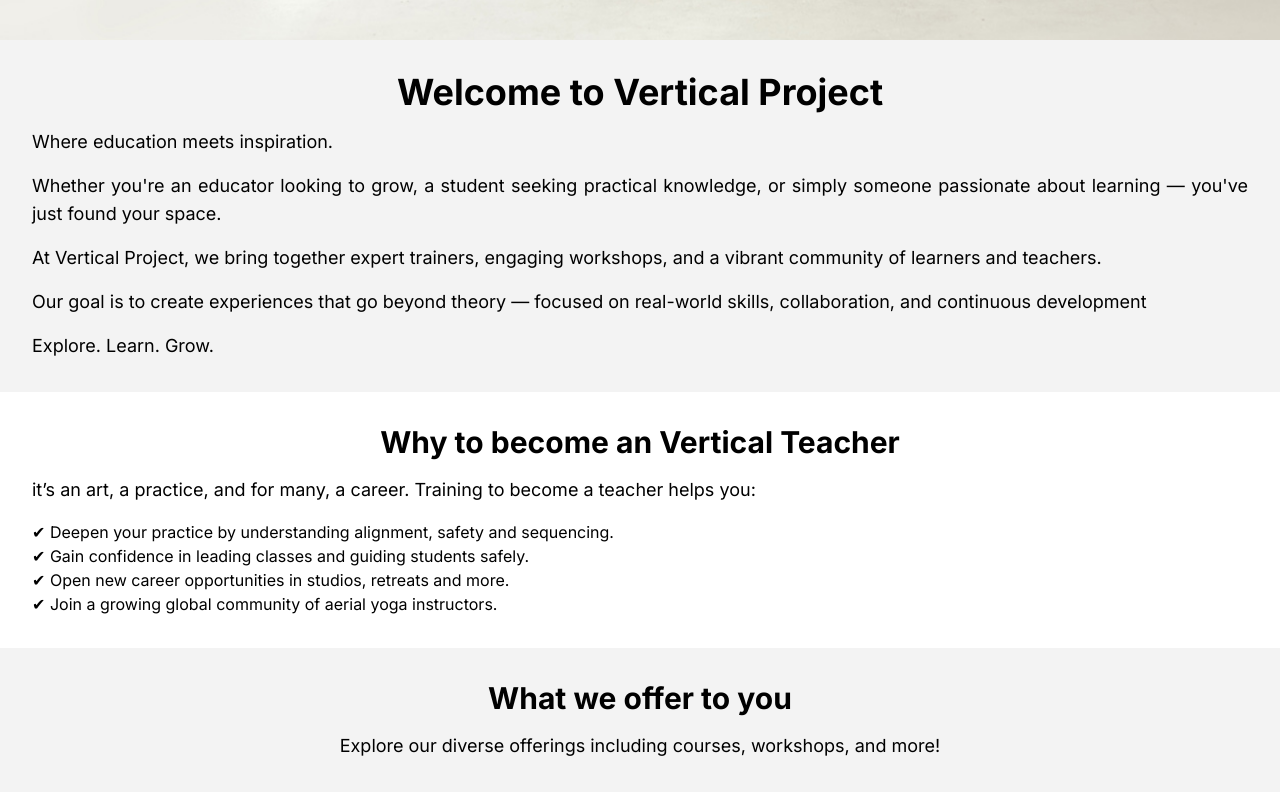
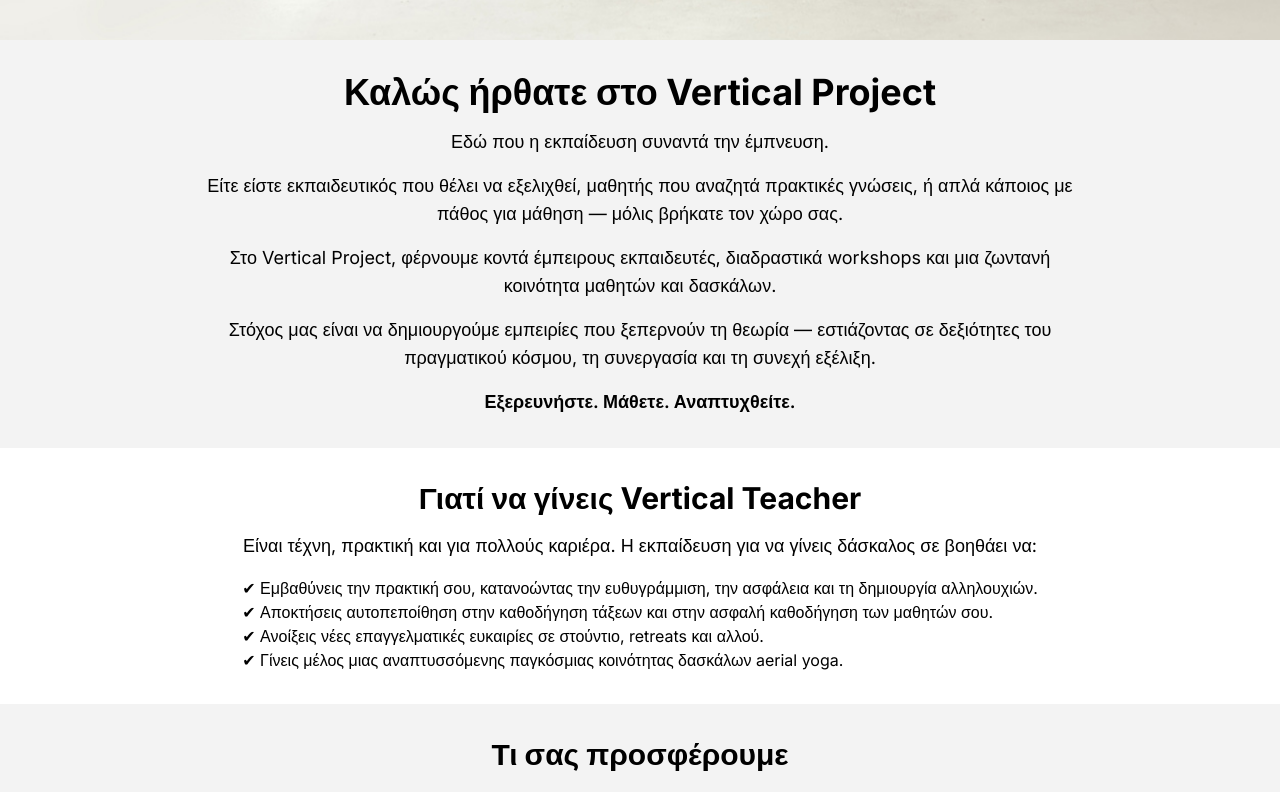
Before and after one commit to Tsagiannoudis/vertical-project, a Next.js app: page / in a window 1280 px wide. Shown: the part 760-1552 px from the top of the page. Built offline with nearby package versions, Linux system fonts and the light colour scheme.

Commit message:
text fixed

```diff
--- a/src/components/home/WelcomeSection.tsx
+++ b/src/components/home/WelcomeSection.tsx
@@ -1,25 +1,27 @@
 const WelcomeSection = () => {
   return (
     <section className="w-full mx-auto p-8 bg-[#F3F3F3]">
-      <div className="container mx-auto  text-black">
+      <div className="container mx-auto text-center text-black">
         <h1 className="text-4xl font-bold text-center">
-          Welcome to Vertical Project
+          Καλώς ήρθατε στο Vertical Project
         </h1>
-        <p className="text-lg mt-4">
-          Where education meets inspiration.
-        </p>
-        <p className="text-lg  text-justify mt-4">
-          Whether you&apos;re an educator looking to grow, a student seeking practical knowledge, or simply someone passionate about learning — you&apos;ve just found your space.
-        </p>
-        <p className="text-lg text-justify mt-4">
-          At Vertical Project, we bring together expert trainers, engaging workshops, and a vibrant community of learners and teachers.
-        </p>
-        <p className="text-lg text-justify mt-4">
-          Our goal is to create experiences that go beyond theory — focused on real-world skills, collaboration, and continuous development
-        </p>
-        <p className="text-lg mt-4">
-          Explore. Learn. Grow.
-        </p>
+        <div className="max-w-4xl mx-auto mt-4 space-y-4">
+          <p className="text-lg">
+            Εδώ που η εκπαίδευση συναντά την έμπνευση.
+          </p>
+          <p className="text-lg">
+            Είτε είστε εκπαιδευτικός που θέλει να εξελιχθεί, μαθητής που αναζητά πρακτικές γνώσεις, ή απλά κάποιος με πάθος για μάθηση — μόλις βρήκατε τον χώρο σας.
+          </p>
+          <p className="text-lg">
+            Στο Vertical Project, φέρνουμε κοντά έμπειρους εκπαιδευτές, διαδραστικά workshops και μια ζωντανή κοινότητα μαθητών και δασκάλων.
+          </p>
+          <p className="text-lg">
+            Στόχος μας είναι να δημιουργούμε εμπειρίες που ξεπερνούν τη θεωρία — εστιάζοντας σε δεξιότητες του πραγματικού κόσμου, τη συνεργασία και τη συνεχή εξέλιξη.
+          </p>
+          <p className="text-lg font-semibold">
+            Εξερευνήστε. Μάθετε. Αναπτυχθείτε.
+          </p>
+        </div>
       </div>
     </section>
   );
--- a/src/components/home/WhatWeOfferToYou.tsx
+++ b/src/components/home/WhatWeOfferToYou.tsx
@@ -3,10 +3,11 @@
     <section className="w-full mx-auto p-8 bg-[#F3F3F3]">
       <div className="container mx-auto text-center  text-black">
         <h2 className="text-3xl font-bold text-center">
-          What we offer to you
+          Τι σας προσφέρουμε
         </h2>
         <p className="text-lg text-center mt-4">
-            Explore our diverse offerings including courses, workshops, and more!
+            Στόχος μας είναι να δημιουργούμε δασκάλους με γνώσεις, αυτοπεποίθηση και έμπνευση.
+Προσφέρουμε εξειδικευμένες εκπαιδεύσεις στους τομείς της Aerial Yoga, της Yoga, Handstands και Thai Yoga Massage, βασισμένες σε χρόνια εμπειρίας και διεθνή πρότυπα.
         </p>
       </div>
     </section>
--- a/src/components/home/WhyToBecomeATeacher.tsx
+++ b/src/components/home/WhyToBecomeATeacher.tsx
@@ -3,16 +3,16 @@
     <section className="w-full mx-auto p-8">
       <div className="container mx-auto text-center  text-black">
         <h2 className="text-3xl font-bold text-center">
-          Why to become an Vertical Teacher
+          Γιατί να γίνεις Vertical Teacher
         </h2>
-        <p className="text-lg text-justify mt-4 mb-4">
-          it’s an art, a practice, and for many, a career. Training to become a teacher helps you:
+        <p className="text-lg text-center mt-4 mb-4">
+          Είναι τέχνη, πρακτική και για πολλούς καριέρα. Η εκπαίδευση για να γίνεις δάσκαλος σε βοηθάει να:
         </p>
-        <ul className="text-justify">
-          <li>✔ Deepen your practice by understanding alignment, safety and sequencing.</li>
-          <li>✔ Gain confidence in leading classes and guiding students safely.</li>
-          <li>✔ Open new career opportunities in studios, retreats and more.</li>
-          <li>✔ Join a growing global community of aerial yoga instructors.</li>
+        <ul className="text-left inline-block">
+          <li>✔ Εμβαθύνεις την πρακτική σου, κατανοώντας την ευθυγράμμιση, την ασφάλεια και τη δημιουργία αλληλουχιών.</li>
+          <li>✔ Αποκτήσεις αυτοπεποίθηση στην καθοδήγηση τάξεων και στην ασφαλή καθοδήγηση των μαθητών σου.</li>
+          <li>✔ Ανοίξεις νέες επαγγελματικές ευκαιρίες σε στούντιο, retreats και αλλού.</li>
+          <li>✔ Γίνεις μέλος μιας αναπτυσσόμενης παγκόσμιας κοινότητας δασκάλων aerial yoga.</li>
         </ul>
       </div>
     </section>
```
